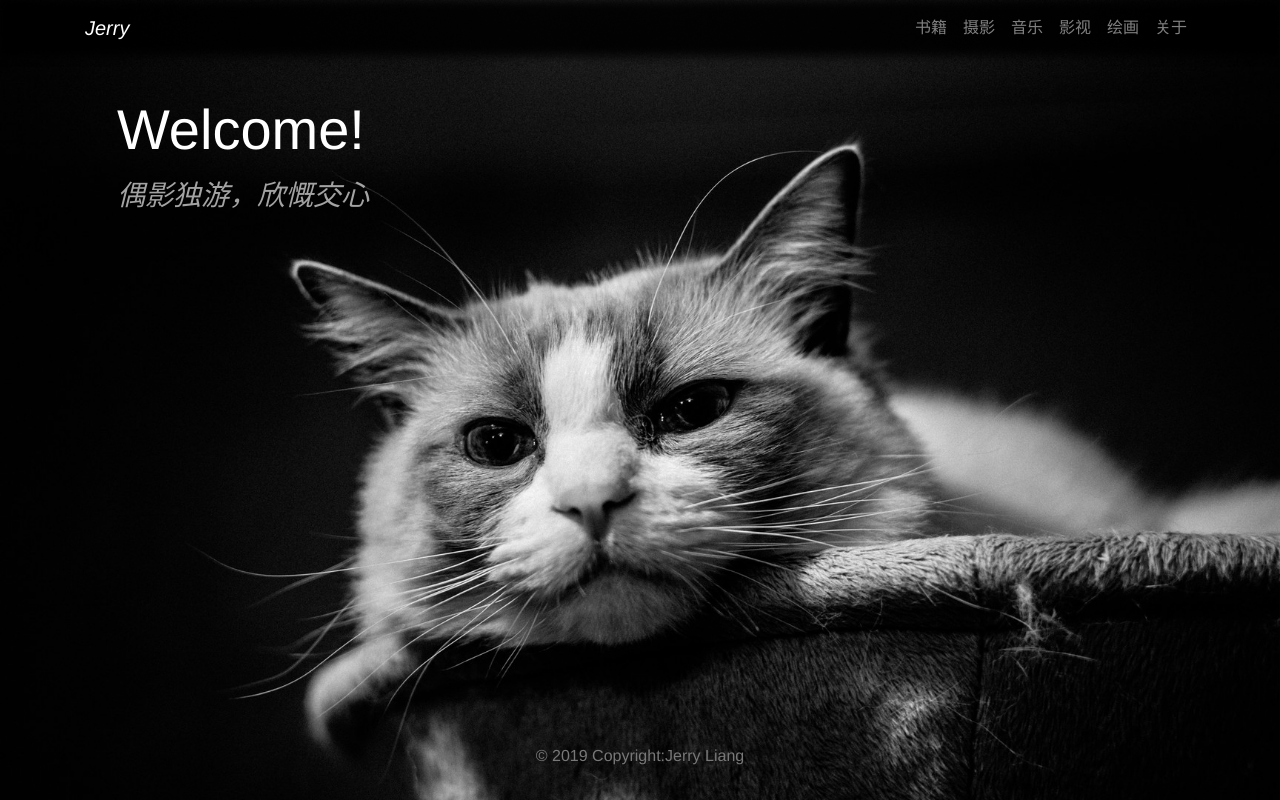
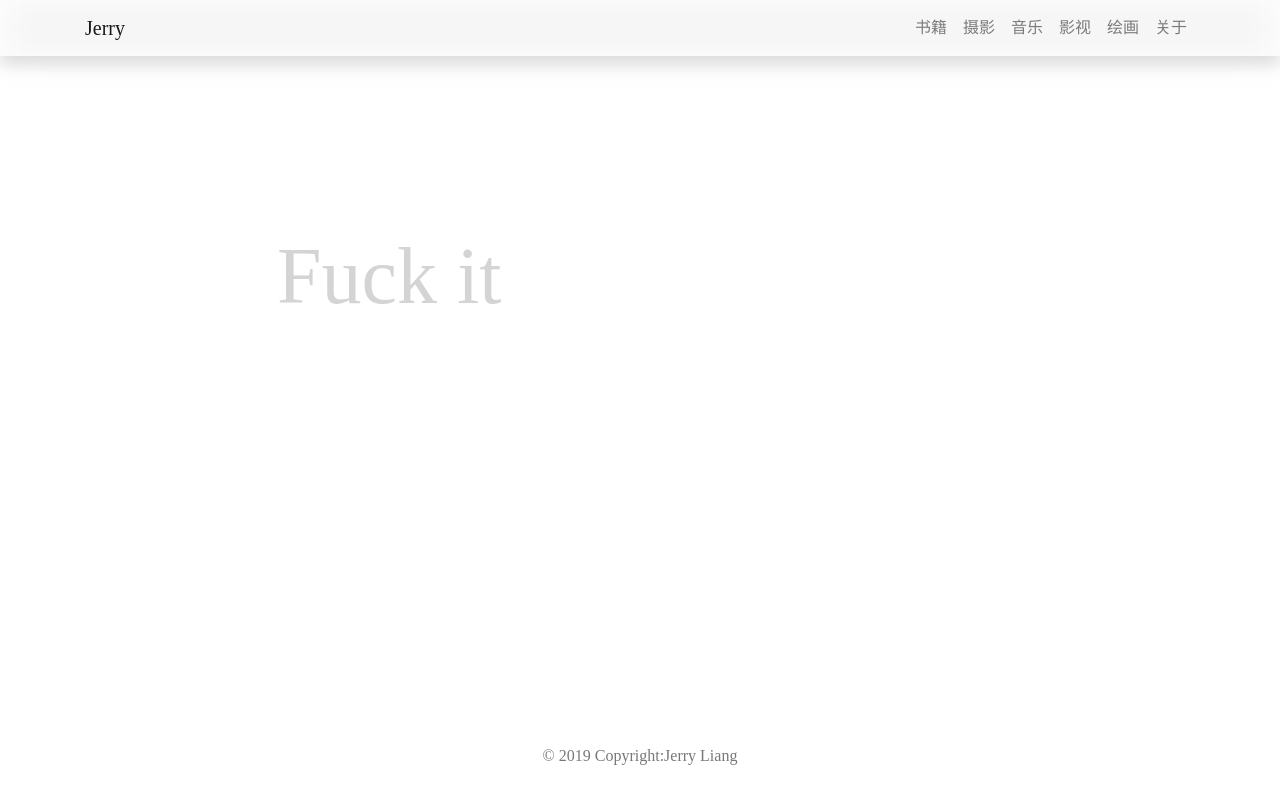
Before and after one commit to JerryLiang96/blog_site, a Vue app in the folder front_end/: page / in a window 1280 px wide. Built offline with nearby package versions, Linux system fonts and the light colour scheme.

Commit message:
change theme

```diff
--- a/front_end/src/App.vue
+++ b/front_end/src/App.vue
@@ -21,12 +21,11 @@ html {
 
 body {
   height: 100%;
-  background-color: rgba(0, 0, 0, 0);
 }
 
 #app {
   height: 100%;
-  font-family: 'Avenir', Helvetica, Arial, sans-serif;
+  font-family: 'Microsoft YaHei';
   -webkit-font-smoothing: antialiased;
   -moz-osx-font-smoothing: grayscale;
   text-align: center;
--- a/front_end/src/components/book/Card.vue
+++ b/front_end/src/components/book/Card.vue
@@ -1,5 +1,5 @@
 <template>
-  <div class="card">
+  <button class="shadow card">
     <img v-if="image[0]" :src="image[0].img" class="card-img-top">
     <div class="card-body">
       <h5 class="card-title">
@@ -8,7 +8,7 @@
       <b-badge pill v-for="t in tag" :key="t.id" class="label label-info">{{ t.name }}<span></span></b-badge>
       <p class="card-text"><small class="text-muted">{{ time }}</small></p>
     </div>
-  </div>
+  </button>
 </template>
 
 <script>
--- a/front_end/src/components/common/NavMenu.vue
+++ b/front_end/src/components/common/NavMenu.vue
@@ -1,6 +1,6 @@
 <template>
   <div>
-    <b-navbar toggleable="lg" type="dark" class="j-bar fixed-top shadow-sm">
+    <b-navbar toggleable="lg" class="shadow j-bar fixed-top shadow-sm">
       <div class="container">
         <b-navbar-brand class="j-brand" to="/">Jerry</b-navbar-brand>
         <b-navbar-toggle target="nav-collapse"></b-navbar-toggle>
@@ -28,7 +28,7 @@ export default {
 
 <style>
 .j-brand {
-  font-style: italic;
+  font-family: cursive;
 }
 
 .j-bar:after {
@@ -38,8 +38,8 @@ export default {
   left: 0;
   right: 0;
   bottom: 0;
-  background-color: rgba(0, 0, 0, 0.9);
+  background-color: rgba(218, 218, 218, 0.3);
   z-index: -1;
-  filter: blur(5px);
+  filter: blur(20px);
 }
 </style>
--- a/front_end/src/components/home/Jumbotron.vue
+++ b/front_end/src/components/home/Jumbotron.vue
@@ -1,8 +1,7 @@
 <template>
   <div class="container">
     <b-jumbotron class="j-jum" text-variant="white">
-      <p class="display-4">Welcome!</p>
-      <h3>偶影独游，欣慨交心</h3>
+      <p class="home-p">Fuck it</p>
     </b-jumbotron>
   </div>
 </template>
@@ -17,10 +16,14 @@ export default {
 </script>
 
 <style>
-h3 {
-  color: rgb(163, 163, 163);
-  font-family: 'Microsoft YaHei Light';
-  font-style: italic;
+.home-p {
+  margin-left: 2em;
+  margin-right: 2em;
+  margin-top: 1.5em;
+  color: rgb(212, 212, 212);
+  font-family: cursive;
+  font-style: normal;
+  font-size: 5em;
 }
 .j-jum {
   text-align: left;
```
Also changed, not shown: front_end/static/image/background.jpg, 1 other file (tests, documents, lock files or other folders).
